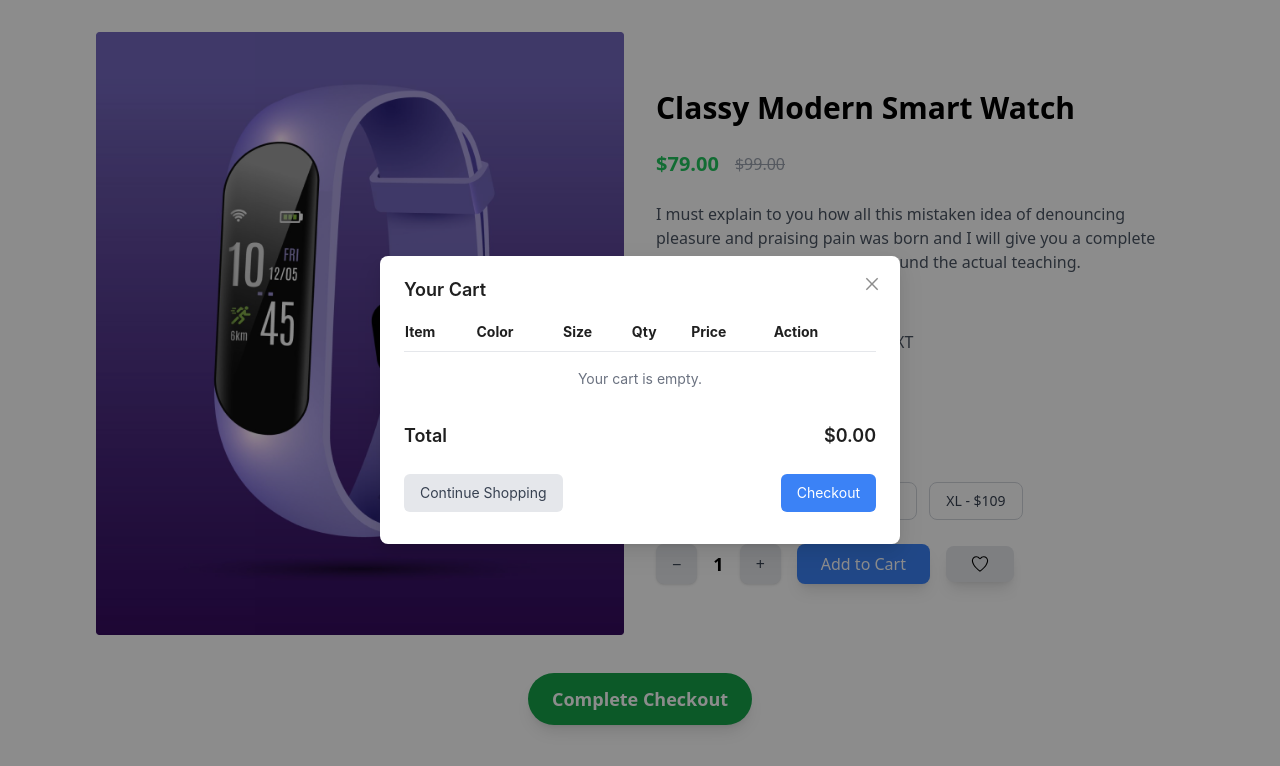
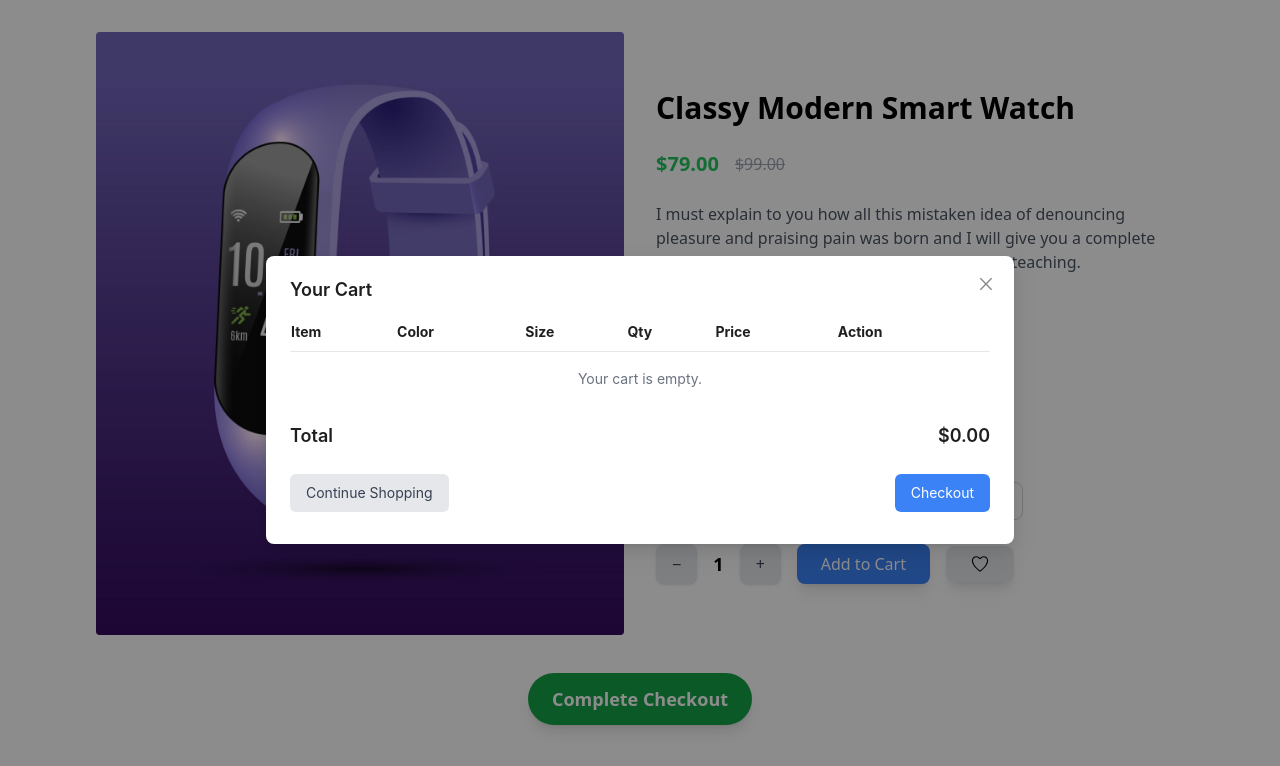
Before and after one commit to TanjimulSabbir/product-cart, a React (Vite) app: page / in a window 1280 px wide. Both pictures are taken after a click on the button "Complete Checkout". Shown: the top 766 px of the page. Built offline with nearby package versions, Linux system fonts and the light colour scheme.

Commit message:
cart logic implemented

```diff
--- a/src/components/Cart/index.tsx
+++ b/src/components/Cart/index.tsx
@@ -16,11 +16,11 @@ const Cart = () => {
     );
 
     return (
-        <div className="max-w-lg mx-auto">
+        <div className="w-[700px]">
             <h2 className="text-lg font-semibold mb-4">Your Cart</h2>
 
             {/* Cart Table */}
-            <table className="w-full text-left border-collapse">
+            <table className="w-full text-left border-collapse border-spacing-6">
                 <thead>
                     <tr>
                         <th className="border-b pb-2">Item</th>
@@ -50,7 +50,11 @@ const Cart = () => {
                                     </td>
 
                                     {/* Product Color */}
-                                    <td className={`py-2 capitalize text-${item.color}`}>{item.color}</td>
+                                    <td
+                                        className="py-2 capitalize"
+                                    >
+                                        {item.color}
+                                    </td>
 
                                     {/* Product Size */}
                                     <td className="py-2">{item.size}</td>
--- a/src/utils/GlobalModal.tsx
+++ b/src/utils/GlobalModal.tsx
@@ -11,16 +11,18 @@ interface GlobalModalProps {
 const GlobalModal: React.FC<GlobalModalProps> = ({ body, handleModal, modalOpen }) => {
 
     return (
-        <>
+        <main className='w-full'>
             {modalOpen && <Modal
                 centered
                 open={modalOpen}
                 onCancel={() => handleModal(false)}
                 footer={false}
+                style={{width:"100%"}}
+                width={"auto"}
             >
                 {body}
             </Modal>}
-        </>
+        </main>
     );
 };
 
```
